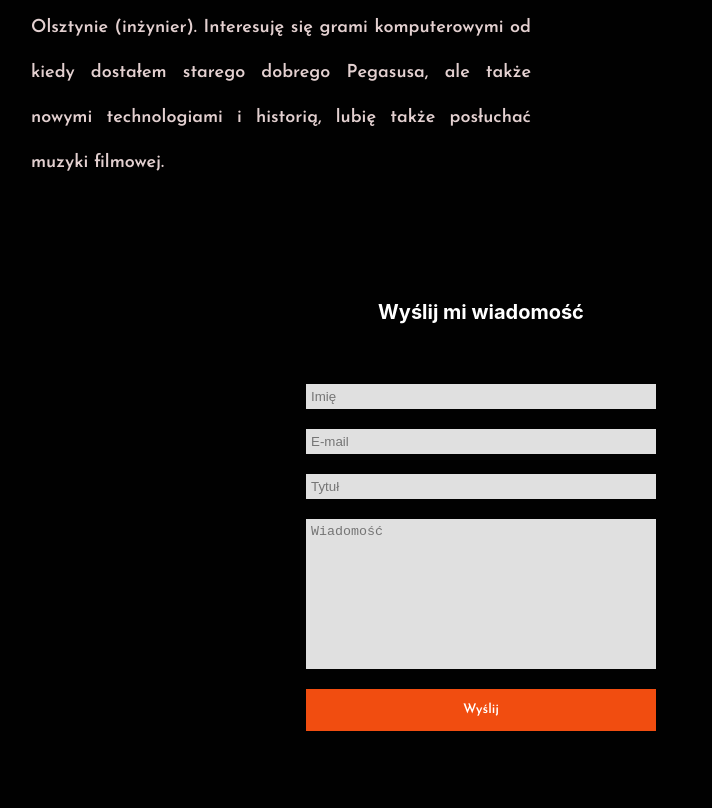
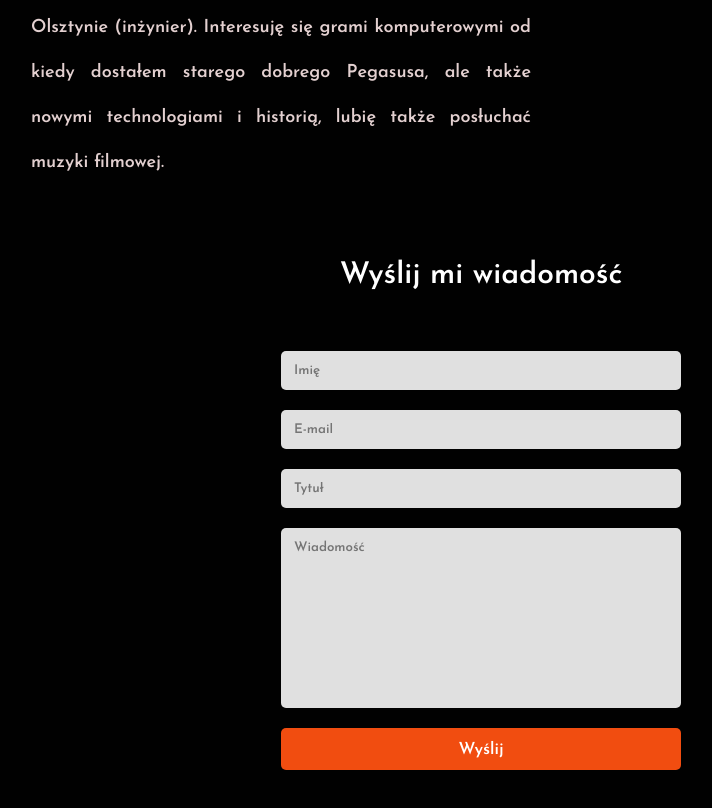
Before and after one commit to PioKl/Portfolio-Website, a React (Create React App) app: page / in a window 1280 px wide. Shown: the part 3380-4188 px from the top of the page, without its empty margins (109-821 px from the left). Built offline with nearby package versions, Linux system fonts and the light colour scheme; a web font is replaced by a local one.

Commit message:
Contact.scss|Styles update

```diff
--- a/src/style/Contact.scss
+++ b/src/style/Contact.scss
@@ -1,3 +1,5 @@
+@import './Base.scss';
+
 .contact-container {
     height: 100vh;
     width: 90%;
@@ -9,33 +11,41 @@
     /*     display: grid;
     justify-content: center;
     align-content: center; */
+    font-family: $fontFour;
 }
 
 .contact-titleContainer {
     margin-bottom: 5rem;
+
+    &__title {
+        font-size: 3rem;
+    }
 }
 
 .contact-form {
     display: grid;
     gap: 0%;
-    width: 35rem;
+    width: 40rem;
 
     &__input {
-        padding: .5rem;
+        padding: 1.3rem;
         margin: 1rem 0;
-        //border-radius: .5rem;
+        border-radius: .5rem;
         border: 0;
         background-color: rgba(255, 255, 255, 0.877);
+        font-family: inherit;
 
         &--message {
-            height: 15rem;
+            height: 18rem;
             resize: none;
+            //font-family: 'Franklin Gothic Medium', 'Arial Narrow', Arial, sans-serif;
         }
     }
 }
 
 .button--submit {
     margin: 1rem 0;
-    border-radius: 0;
+    border-radius: .5rem;
+    font-size: calc(14px + (20 - 14) * ((100vw - 762px) / (1900 - 762)));
 
 }
```
